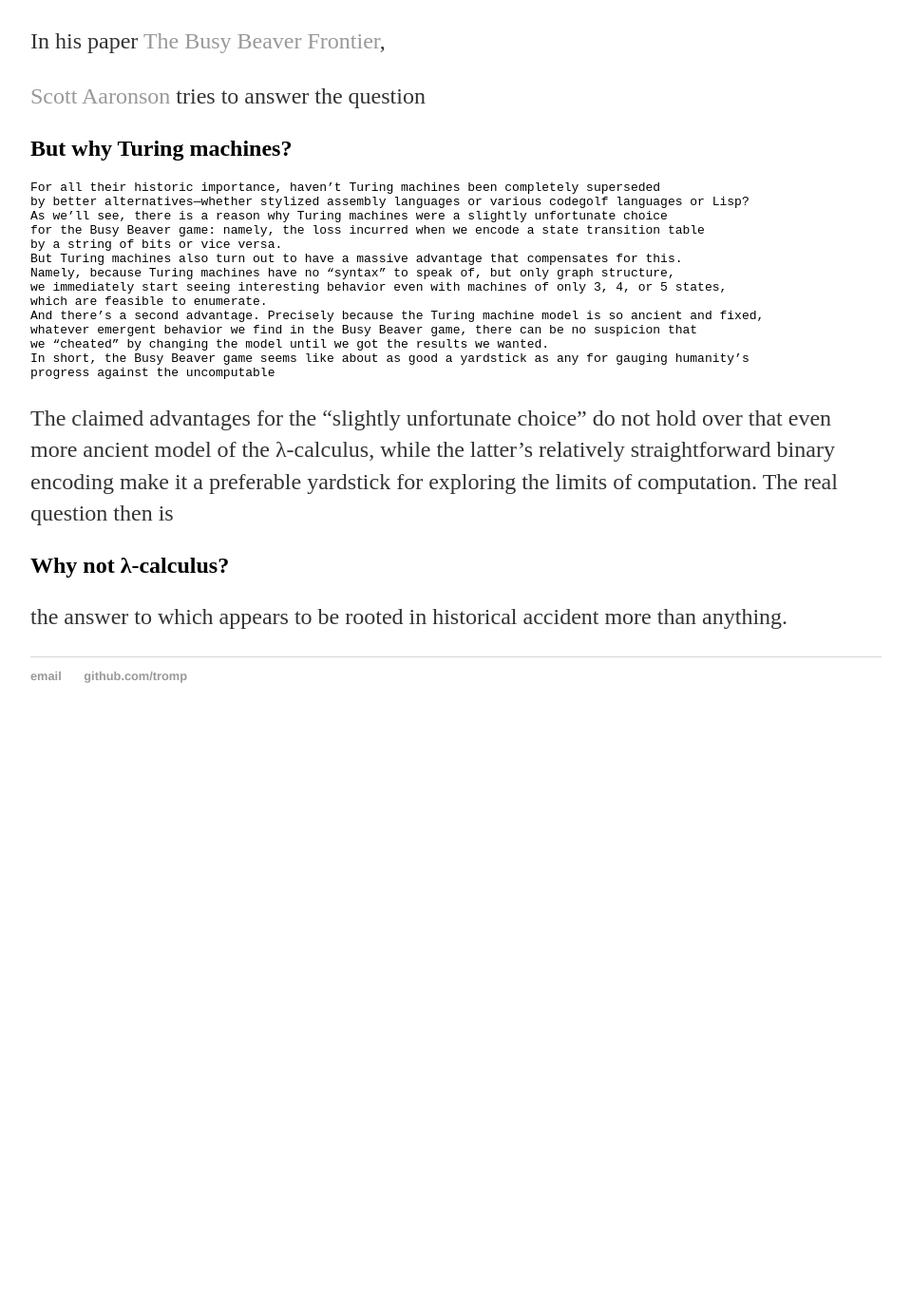
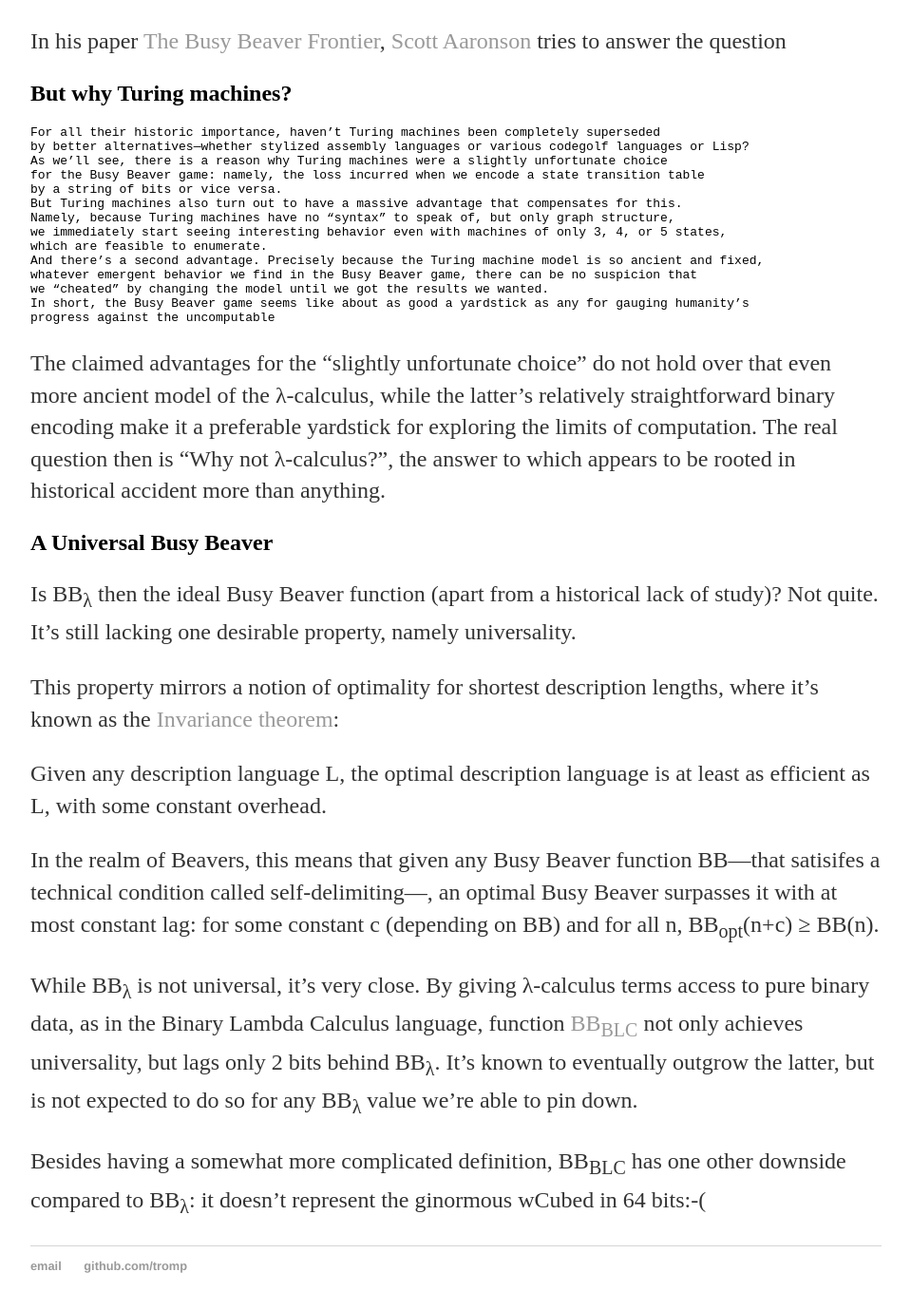
Before and after one commit to tromp/tromp.github.io, a Jekyll site: the page built from _posts/2023-03-25-largest-number.md, in a window 1280 px wide and 1400 px high, scrolled down 4769 px. Shown: the top 1379 px of the window at 95% size, without its empty margins (160-1119 px from the left). Built offline with Jekyll 4.4.1, drawn with Linux system fonts in a browser that asks for light colours; before the commit the page ends 5548 px from its top, so only the background shows below that; some of the changed text lies outside the part shown.

Commit message:
add universality

```diff
--- a/_posts/2023-03-25-largest-number.md
+++ b/_posts/2023-03-25-largest-number.md
@@ -197,9 +197,7 @@ Programming a Turing machine has been called impossibly tedious, which is why
 people resort to implementing higher level languages like
 [Not-Quite-Laconic](https://github.com/sorear/metamath-turing-machines) for writing nontrivial program without wasting too many states.
 
-In his paper [The Busy Beaver Frontier](https://scottaaronson.com/papers/bb.pdf),
-
-[Scott Aaronson](https://scottaaronson.com/) tries to answer the question
+In his paper [The Busy Beaver Frontier](https://scottaaronson.com/papers/bb.pdf), [Scott Aaronson](https://scottaaronson.com/) tries to answer the question
 
 ## But why Turing machines?
 
@@ -223,7 +221,23 @@ progress against the uncomputable
 The claimed advantages for the "slightly unfortunate choice" do not hold over that even more
 ancient model of the λ-calculus, while the latter's relatively straightforward binary encoding make
 it a preferable yardstick for exploring the limits of computation. The real question then is
+"Why not λ-calculus?", the answer to which appears to be rooted in historical accident more than anything.
 
-## Why not λ-calculus?
+## A Universal Busy Beaver
 
-the answer to which appears to be rooted in historical accident more than anything.
+Is BB<sub>λ</sub> then the ideal Busy Beaver function (apart from a historical lack of study)?
+Not quite. It's still lacking one desirable property, namely universality.
+
+This property mirrors a notion of optimality for shortest description lengths, where it's known
+as the [Invariance theorem](https://en.wikipedia.org/wiki/Kolmogorov_complexity#Invariance_theorem):
+
+  Given any description language L, the optimal description language is at least as efficient as L, with some constant overhead.
+
+In the realm of Beavers, this means that given any Busy Beaver function BB---that satisifes a technical condition called self-delimiting---, an optimal Busy Beaver surpasses it with at most constant lag: for some constant c (depending on BB) and for all n, BB<sub>opt</sub>(n+c) &ge; BB(n).
+
+While BB<sub>λ</sub> is not universal, it's very close.
+By giving λ-calculus terms access to pure binary data, as in the Binary Lambda Calculus language,
+function [BB<sub>BLC</sub>](https://oeis.org/A361211) not only achieves universality,
+but lags only 2 bits behind BB<sub>λ</sub>. It's known to eventually outgrow the latter, but is not expected to do so for any BB<sub>λ</sub> value we're able to pin down.
+
+Besides having a somewhat more complicated definition, BB<sub>BLC</sub> has one other downside compared to BB<sub>λ</sub>: it doesn't represent the ginormous wCubed in 64 bits:-(
```
Also changed, not shown: other parts of _posts/2023-03-25-largest-number.md (+2 -2 lines).
